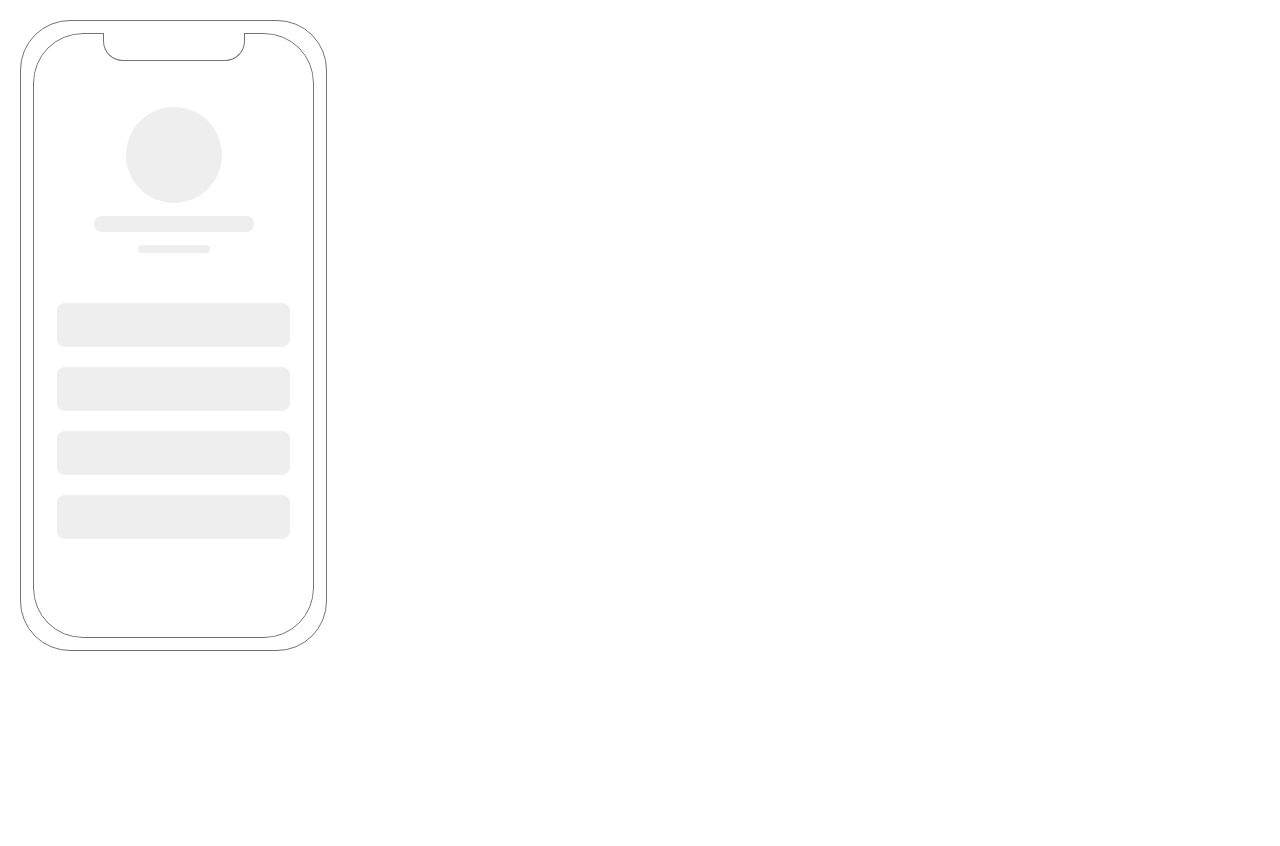
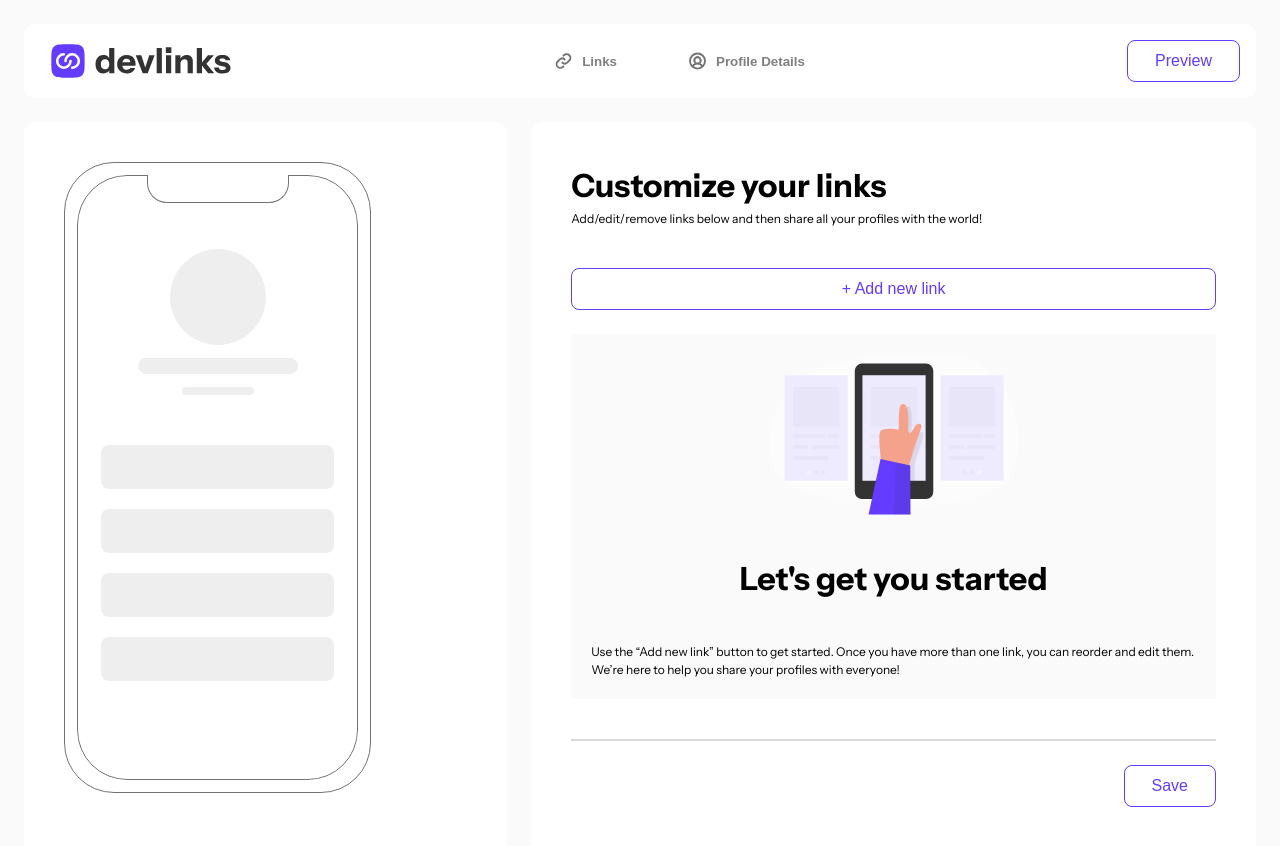
Before and after one commit to hellodajana/devlinks, a React (Vite) app in the folder client/: page / in a window 1280 px wide. Shown: the top 846 px of the page. Before the commit the page ends 800 px from the top, so only its background shows below. Built offline with nearby package versions, Linux system fonts and the light colour scheme.

Commit message:
Styling for getting started

```diff
--- a/client/src/App.tsx
+++ b/client/src/App.tsx
@@ -3,6 +3,7 @@ import Login from "./pages/Login";
 import AuthLayout from "./layouts/AuthLayout";
 import Register from "./pages/Register";
 import Home from "./pages/Home";
+import HeaderLayout from "./layouts/HeaderLayout";
 
 const App = () => {
   return (
@@ -12,7 +13,9 @@ const App = () => {
           <Route path="login" element={<Login />} />
           <Route path="register" element={<Register />} />
         </Route>
-        <Route path="/" element={<Home />} />
+        <Route element={<HeaderLayout />}>
+          <Route path="/" element={<Home />} />
+        </Route>
       </Routes>
     </Router>
   );
--- /dev/null
+++ b/client/src/components/GettingStarted.tsx
@@ -0,0 +1,32 @@
+import Button from "../elements/Button";
+import GetStarted from "../assets/illustration-empty.svg";
+
+const GettingStarted = () => {
+  return (
+    <>
+      <div className="text-wrapper">
+        <h1>Customize your links</h1>
+        <p>
+          Add/edit/remove links below and then share all your profiles with the
+          world!
+        </p>
+      </div>
+      <Button text="+ Add new link" className="secondary" type="button" />
+      <div className="get-started-wrapper">
+        <img className="logo" src={GetStarted} alt="logo" />
+        <h1>Let's get you started</h1>
+        <p>
+          Use the “Add new link” button to get started. Once you have more than
+          one link, you can reorder and edit them. We’re here to help you share
+          your profiles with everyone!
+        </p>
+      </div>
+      <hr className="breakpoint" />
+      <div className="button-wrapper">
+        <Button text="Save" className="secondary" type="button" />
+      </div>
+    </>
+  );
+};
+
+export default GettingStarted;
--- /dev/null
+++ b/client/src/elements/SmallButton.tsx
@@ -0,0 +1,18 @@
+import { FC, ReactNode } from "react";
+
+interface SmallButtonProps {
+  text: string;
+  image?: ReactNode;
+  onClick?: () => void;
+}
+
+const SmallButton: FC<SmallButtonProps> = ({ text, image }) => {
+  return (
+    <button type="button" className="small-btn">
+      {image && image}
+      {text}
+    </button>
+  );
+};
+
+export default SmallButton;
--- a/client/src/index.scss
+++ b/client/src/index.scss
@@ -5,6 +5,9 @@
 @import "styles/dropdown";
 @import "styles/auth";
 @import "styles/phoneshape";
+@import "styles/navbar";
+@import "styles/home";
+@import "styles/gettingstarted";
 @import url("https://fonts.googleapis.com/css2?family=Instrument+Sans:wght@400;700&display=swap");
 
 * {
@@ -18,7 +21,7 @@ body {
   font-size: 16px;
   line-height: 1.5;
   // color: $dark;
-  // background-color: $light;
+  background-color: $light-gray;
 }
 
 h1 {
@@ -92,8 +95,3 @@ p {
 .red-text {
   color: $red;
 }
-
-// remove later
-.space {
-  padding: 20px;
-}
--- /dev/null
+++ b/client/src/layouts/HeaderLayout.tsx
@@ -0,0 +1,28 @@
+import { useOutlet } from "react-router-dom";
+import Button from "../elements/Button";
+import SmallButton from "../elements/SmallButton";
+import Logo from "../assets/logo-devlinks-large.svg";
+import Link from "../assets/icon-links-header.svg";
+import Profile from "../assets/icon-profile-details-header.svg";
+
+const HeaderLayout = () => {
+  const outlet = useOutlet();
+  return (
+    <div className="main-margin">
+      <nav className="navbar-container">
+        <img className="logo" src={Logo} alt="logo" />
+        <div className="small-button-wrapper">
+          <SmallButton text="Links" image={<img src={Link} alt="links" />} />
+          <SmallButton
+            text="Profile Details"
+            image={<img src={Profile} alt="profile details" />}
+          />
+        </div>
+        <Button text="Preview" className="secondary" type="button" />
+      </nav>
+      {outlet}
+    </div>
+  );
+};
+
+export default HeaderLayout;
--- a/client/src/pages/Home.tsx
+++ b/client/src/pages/Home.tsx
@@ -1,11 +1,16 @@
-import React from "react";
+import GettingStarted from "../components/GettingStarted";
 import PhoneShape from "../components/PhoneShape";
 
 const Home = () => {
   return (
-    <div className="space">
-      <PhoneShape />
-    </div>
+    <main className="main-container">
+      <div className="card">
+        <PhoneShape />
+      </div>
+      <div className="card">
+        <GettingStarted />
+      </div>
+    </main>
   );
 };
 
--- a/client/src/styles/button.scss
+++ b/client/src/styles/button.scss
@@ -20,7 +20,6 @@
 
 .secondary {
   border: 1px solid $purple;
-  width: 227px;
   padding: 11px 27px;
   color: $purple;
   border-radius: 8px;
@@ -37,3 +36,25 @@
     opacity: 0.25;
   }
 }
+
+.small-btn {
+  display: flex;
+  align-items: center;
+  padding: 11px 27px;
+  gap: 8px;
+  background-color: transparent;
+  border: none;
+  color: gray;
+  border-radius: 8px;
+  font-weight: 600;
+  cursor: pointer;
+
+  &:hover {
+    color: purple;
+  }
+
+  &:active {
+    background-color: $lavander;
+    color: purple;
+  }
+}
--- /dev/null
+++ b/client/src/styles/gettingstarted.scss
@@ -0,0 +1,23 @@
+.get-started-wrapper {
+  display: flex;
+  flex-direction: column;
+  gap: 40px;
+  align-items: center;
+  justify-content: center;
+  background-color: $light-gray;
+  padding: 20px;
+  margin: 24px 0 40px 0;
+}
+
+.text-wrapper {
+  align-self: flex-start;
+  justify-self: flex-start;
+  gap: 1rem;
+  margin-bottom: 40px;
+  height: 90%;
+}
+
+.button-wrapper {
+  margin: 24px 0;
+  text-align: right;
+}
--- /dev/null
+++ b/client/src/styles/home.scss
@@ -0,0 +1,13 @@
+.main-container {
+  display: grid;
+  grid-template-columns: 2fr 3fr;
+  gap: 24px;
+
+  .card {
+    background-color: $white;
+    border-radius: 12px;
+    display: flex;
+    flex-direction: column;
+    padding: 40px;
+  }
+}
--- /dev/null
+++ b/client/src/styles/navbar.scss
@@ -0,0 +1,19 @@
+.navbar-container {
+  display: flex;
+  align-items: center;
+  justify-content: space-between;
+  padding: 16px 16px 16px 24px;
+  margin-bottom: 24px;
+  border-radius: 12px;
+  background-color: $white;
+}
+
+.small-button-wrapper {
+  display: flex;
+  align-items: center;
+  gap: 16px;
+}
+
+.main-margin {
+  margin: 24px;
+}
```
